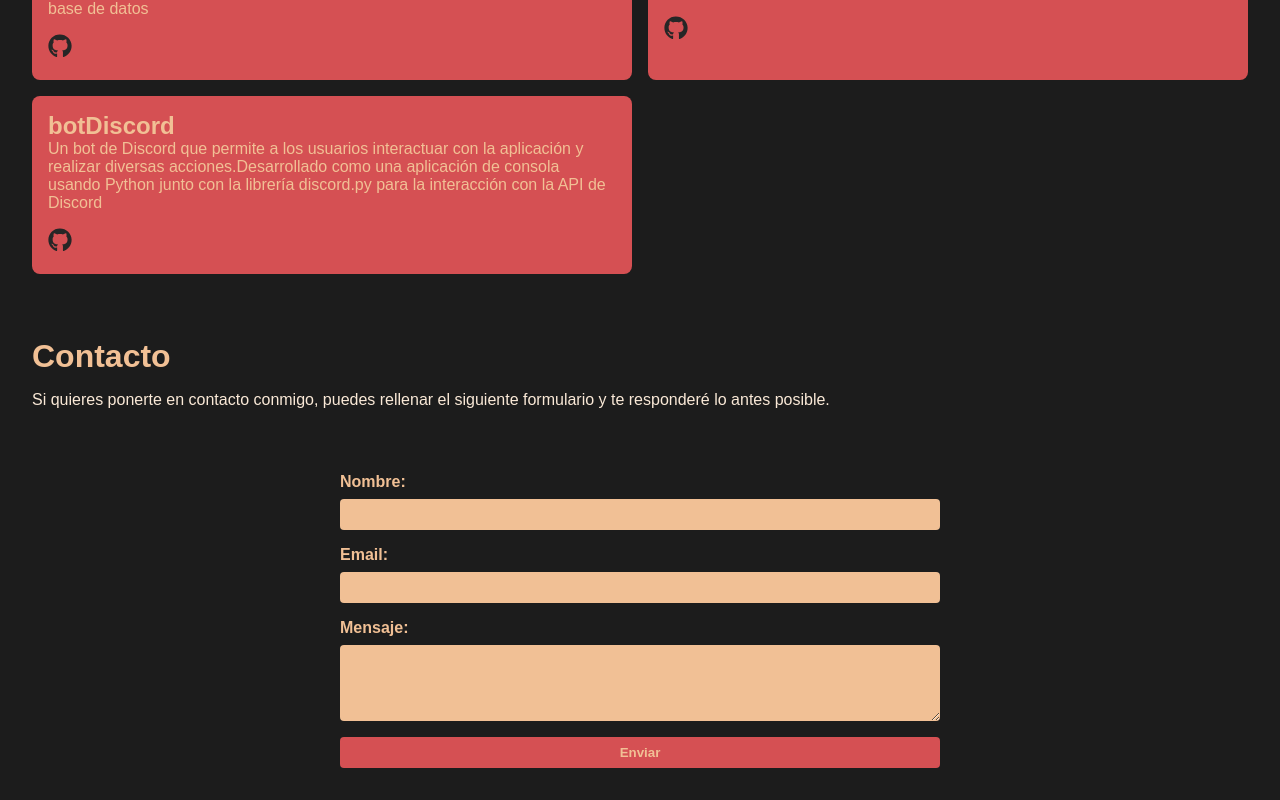
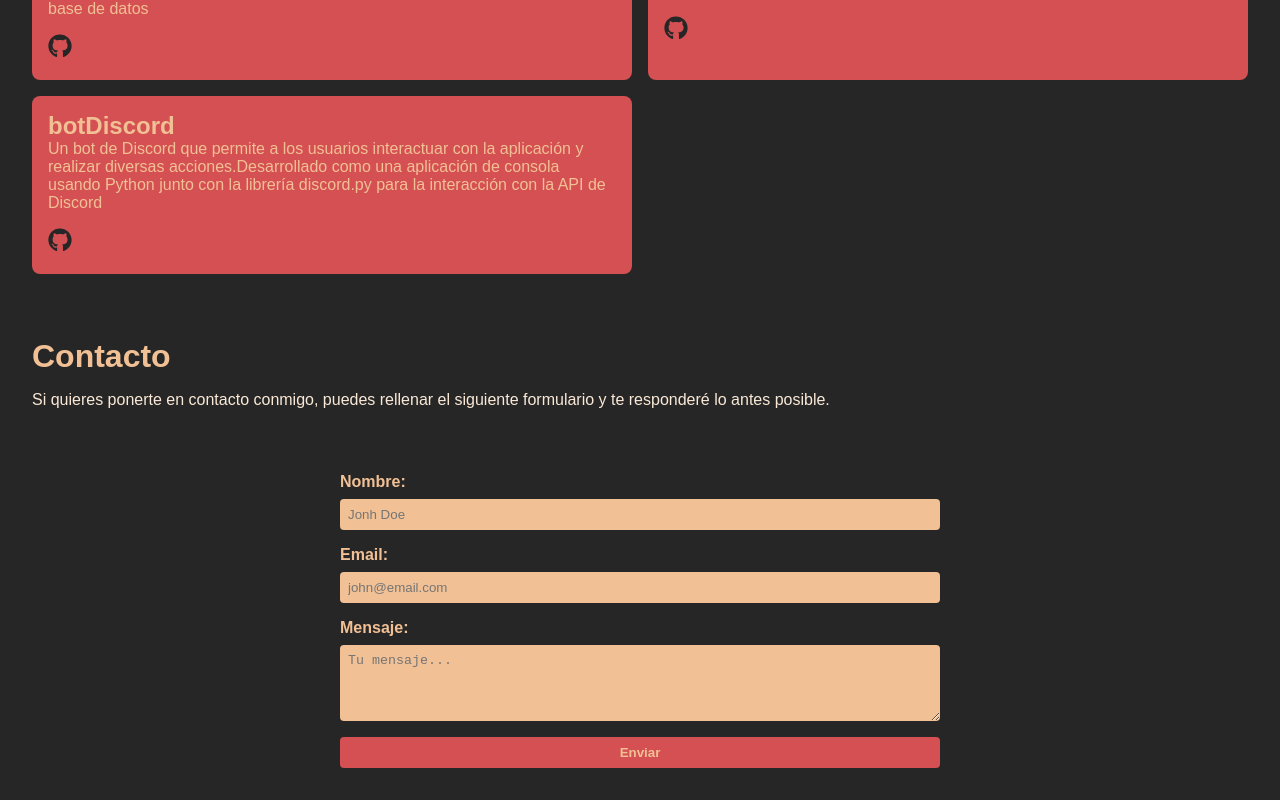
Before and after one commit to Yago-Rueda-24/Portfolio, a React (Vite) app: page / in a window 1280 px wide. Shown: the part 1101-1901 px from the top of the page. Built offline with nearby package versions, Linux system fonts and the light colour scheme.

Commit message:
cambio de colores en el fondo

```diff
--- a/src/index.css
+++ b/src/index.css
@@ -3,7 +3,7 @@
   margin: 0;
   padding: 0;
   box-sizing: border-box;
-  --color-fondo: #30232d;
+  --color-fondo: #262626;
   --color-1: #d55053;
   --color-2: #f1c095;
   --color-3: #fae9d7;
@@ -16,7 +16,7 @@ html {
 
 body {
   padding-top: 60px;
-  background-color: rgb(28, 28, 28);
+  background-color: var(--color-fondo);
   /* espacio para navbar fija */
 }
 
@@ -139,7 +139,7 @@ body {
   border: none;
   border-radius: 4px;
   background-color: var(--color-2);
-  color: var(--color-3);
+  color: var(--color-fondo);
   max-width: 100%;
   min-width: 100%;
   min-height: 30px;
--- a/src/pages/Home.jsx
+++ b/src/pages/Home.jsx
@@ -51,15 +51,15 @@ export default function Home() {
                 <form className="contact-form">
                     <label>
                         Nombre:
-                        <input type="text" name="name" required />
+                        <input type="text" name="name" required placeholder="Jonh Doe" />
                     </label>
                     <label>
                         Email:
-                        <input type="email" name="email" required />
+                        <input type="email" name="email" required placeholder="john@email.com" />
                     </label>
                     <label>
                         Mensaje:
-                        <textarea name="message" rows="4" required></textarea>
+                        <textarea name="message" rows="4" required placeholder="Tu mensaje..." ></textarea>
                     </label>
                     <button className="form-button" type="submit">Enviar</button>
                 </form>
```
